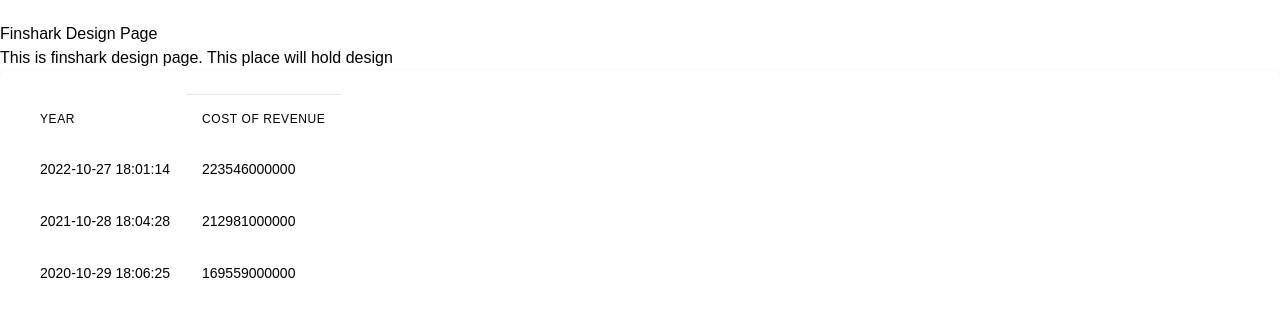
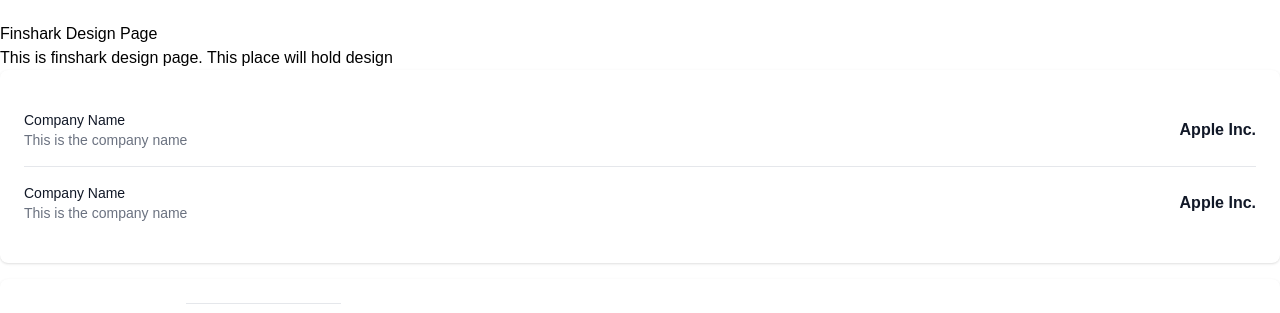
Before and after one commit to HungTabe/FinSharkV2.1, a React (Create React App) app: page /design-guide in a window 1280 px wide. Shown: the part 326-639 px from the top of the page. Built offline with nearby package versions, Linux system fonts and the light colour scheme; no server answers.

Commit message:
Finshark-21-20241023-RatioList

```diff
--- /dev/null
+++ b/src/Components/RatioList/RatioList.tsx
@@ -0,0 +1,51 @@
+import React from 'react'
+import { TestDataCompany } from '../../Pages/DesignPage/TestData';
+
+type Props = {}
+
+const data = TestDataCompany[0];
+
+type Company = typeof data;
+
+const config = [
+    {
+    label: "Company Name",
+    render: (company: Company) => company.companyName,
+    subTitle: "This is the company name",
+    },
+    {
+        label: "Company Name",
+        render: (company: Company) => company.companyName,
+        subTitle: "This is the company name",
+    }
+]
+
+
+const RatioList = (props: Props) => {
+  const renderedRows = config.map(row => {
+    return (
+        <li className='py-3 sm:py-4'>
+            <div className="flex items-center space-x-4">
+                <div className="flex-1 min-w-0">
+                    <p className="text-sm fonmt-medum text-gray-900 truncate">
+                        {row.label}
+                    </p>
+                    <p className="text-sm text-gray-500 truncate">
+                        {row.subTitle}
+                    </p>
+                </div>
+                <div className="inline-flex items-center text-base font-semibold text-gray-900">
+                    {row.render(data)}
+                </div>
+            </div>
+        </li>
+    )
+  })
+  return (
+    <div className='bg-white shadow rounded-lg mb-4 p-4 sm:p-6 h-full'>
+        <ul className='divide-y divided-gray-200'>{renderedRows}</ul>
+    </div>
+  )
+}
+
+export default RatioList
--- a/src/Pages/DesignPage/DesignPage.tsx
+++ b/src/Pages/DesignPage/DesignPage.tsx
@@ -1,5 +1,6 @@
 import React from 'react'
 import Table from '../../Components/Table/Table'
+import RatioList from '../../Components/RatioList/RatioList'
 
 type Props = {}
 
@@ -8,6 +9,7 @@
     <>
     <h1>Finshark Design Page</h1>
     <h2>This is finshark design page. This place will hold design</h2>
+    <RatioList/>
     <Table/>
     </>
 )
```
Also changed, not shown: src/Components/RatioList/RatioList.css (added).
